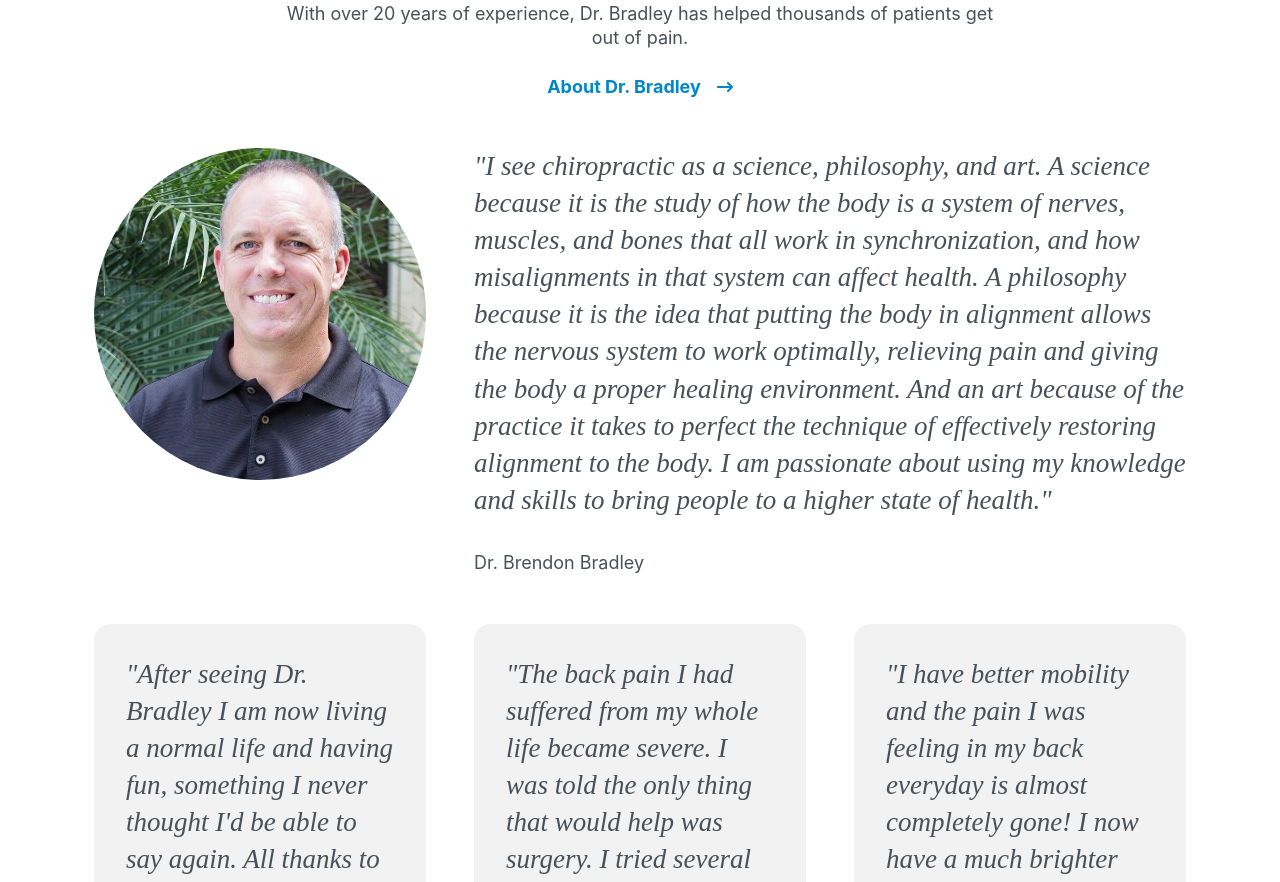
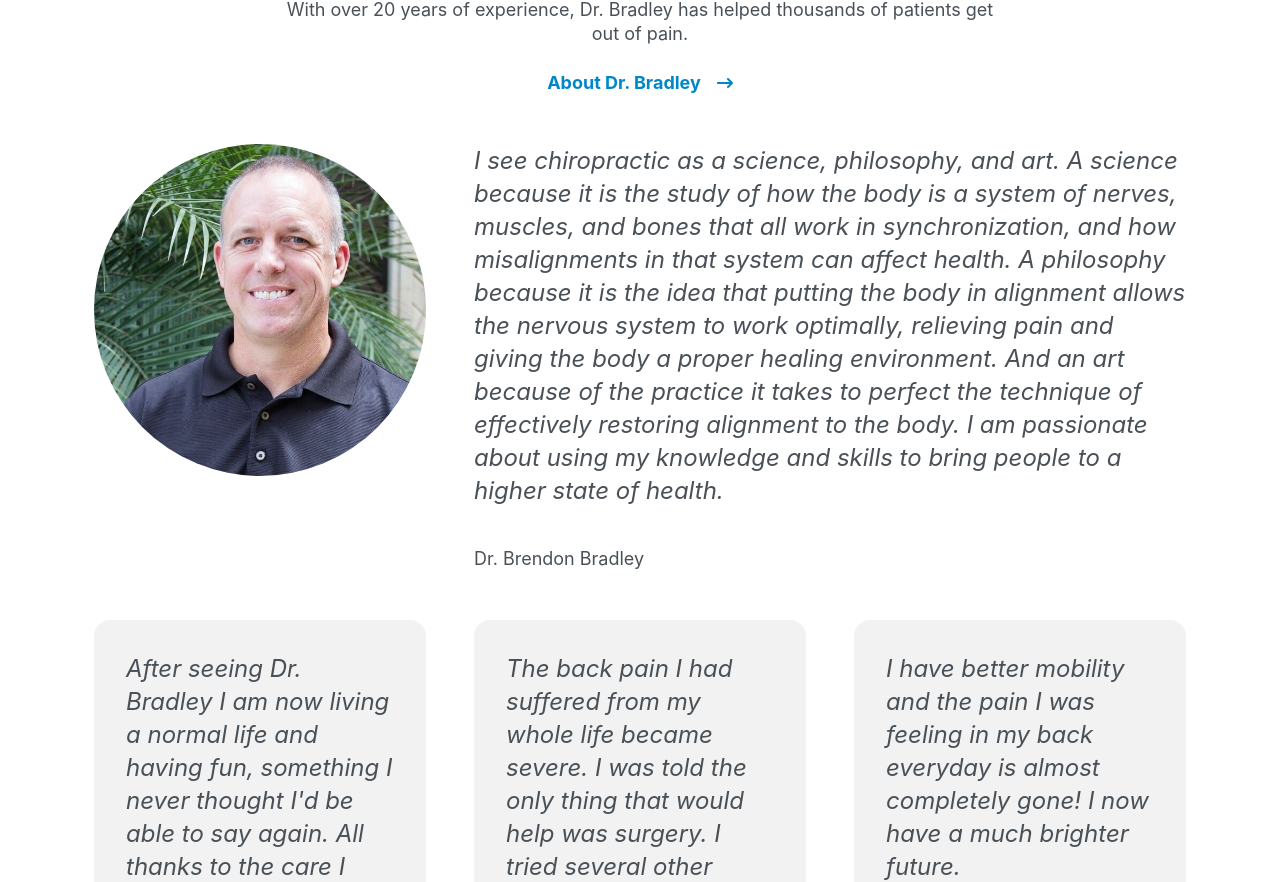
Before and after one commit to joshuabradley012/bradleychiropractic, a Next.js app: page / in a window 1280 px wide. Shown: the part 2782-3664 px from the top of the page. Built offline with nearby package versions, Linux system fonts and the light colour scheme.

Commit message:
Logo adjustment

```diff
--- a/src/pages/index.js
+++ b/src/pages/index.js
@@ -251,7 +251,7 @@ export default function Home() {
                 </div>
                 <div className="col-12 col-lg-8 d-flex align-items-center">
                   <div className="content">
-                    <p className="quote">{doctor.quote}</p>
+                    <blockquote>{doctor.quote}</blockquote>
                     <p>{doctor.source}</p>
                   </div>
                 </div>
@@ -262,7 +262,7 @@ export default function Home() {
             {doctor.testimonials.map((testimonial, i) => (
               <div className="col-12 col-lg-4" key={i}>
                 <div className={cn('content', styles.testimonial)}>
-                  <p className="quote">{testimonial.quote}</p>
+                  <blockquote>{testimonial.quote}</blockquote>
                   <p>{testimonial.source}</p>
                 </div>
               </div>
--- a/src/styles/home.module.scss
+++ b/src/styles/home.module.scss
@@ -167,10 +167,6 @@
   background: $gray-100;
   border-radius: $border-radius-lg;
   padding: $spacer-8;
-
-  .quote {
-    font-size: 1.2em;
-  }
 }
 
 .post {
--- a/src/styles/navbar.module.scss
+++ b/src/styles/navbar.module.scss
@@ -25,9 +25,9 @@
 .logo {
   border-radius: 50%;
   display: block;
-  height: 64px;
+  height: 60px;
   overflow: hidden;
-  width: 64px;
+  width: 60px;
   margin-right: $spacer-4;
 }
 
@@ -53,11 +53,6 @@
 }
 
 @include media-breakpoint-down(md) {
-  .logo {
-    width: 52px;
-    height: 52px;
-  }
-
   .hamburger {
     display: block;
   }
```
